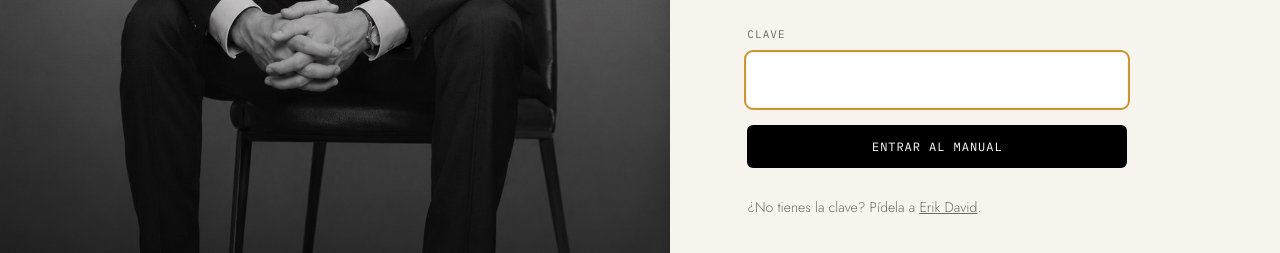
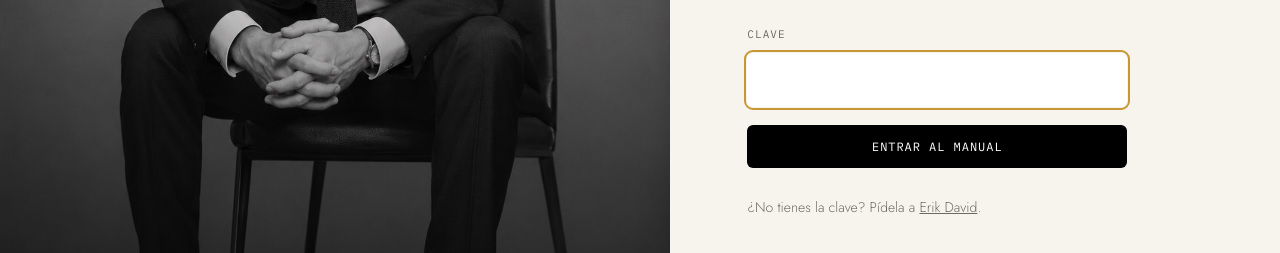
Before and after one commit to MerakiKolors/Erikdg, a website: page manual-de-marca/acceso.html in a window 1280 px wide. Shown: the part 412-665 px from the top of the page. Drawn offline with Linux system fonts and the light colour scheme.

Commit message:
Keep Erik's head in frame on manual portraits and login photo
Co-Authored-By: Claude Opus 5.5 <noreply@anthropic.com>

```diff
--- a/manual-de-marca/acceso.html
+++ b/manual-de-marca/acceso.html
@@ -13,7 +13,7 @@
   :root { --negro:#000; --dorado:#C89733; --crema:#F7F4EE; --linea:#DCD5C8; --gris:#6E6A63; }
   * { box-sizing: border-box; }
   body { margin:0; min-height:100vh; display:grid; grid-template-columns: minmax(0,1.1fr) minmax(0,1fr); background:var(--crema); color:#141414; font:300 17px/1.6 'Jost','Futura',sans-serif; -webkit-font-smoothing:antialiased; }
-  .art { background:#000 url('/manual-de-marca/acceso-fondo.jpg') center/cover no-repeat; position:relative; display:flex; align-items:flex-end; padding:48px; color:#fff; }
+  .art { background:#000 url('/manual-de-marca/acceso-fondo.jpg') center top/cover no-repeat; position:relative; display:flex; align-items:flex-end; padding:48px; color:#fff; }
   .art::before { content:''; position:absolute; inset:0; background:linear-gradient(180deg, rgba(0,0,0,0) 40%, rgba(0,0,0,.7)); }
   .art p { position:relative; margin:0; max-width:22ch; font-size:clamp(22px,2.4vw,32px); line-height:1.25; font-weight:400; }
   .art p span { color:var(--dorado); }
--- a/manual-de-marca/manual.css
+++ b/manual-de-marca/manual.css
@@ -240,3 +240,6 @@ figure { margin: 0; }
 .btn[disabled] { opacity: .5; cursor: default; }
 @media (max-width: 600px) { .grid.grid--2.grid--keep2 { grid-template-columns: 1fr 1fr; } }
 .grid--2 > :last-child:nth-child(odd) { grid-column: 1 / -1; }
+
+/* Portraits of Erik: always keep the head in frame when cropped */
+.tile img[src*="retratos/"] { object-position: 50% 0; }
```
